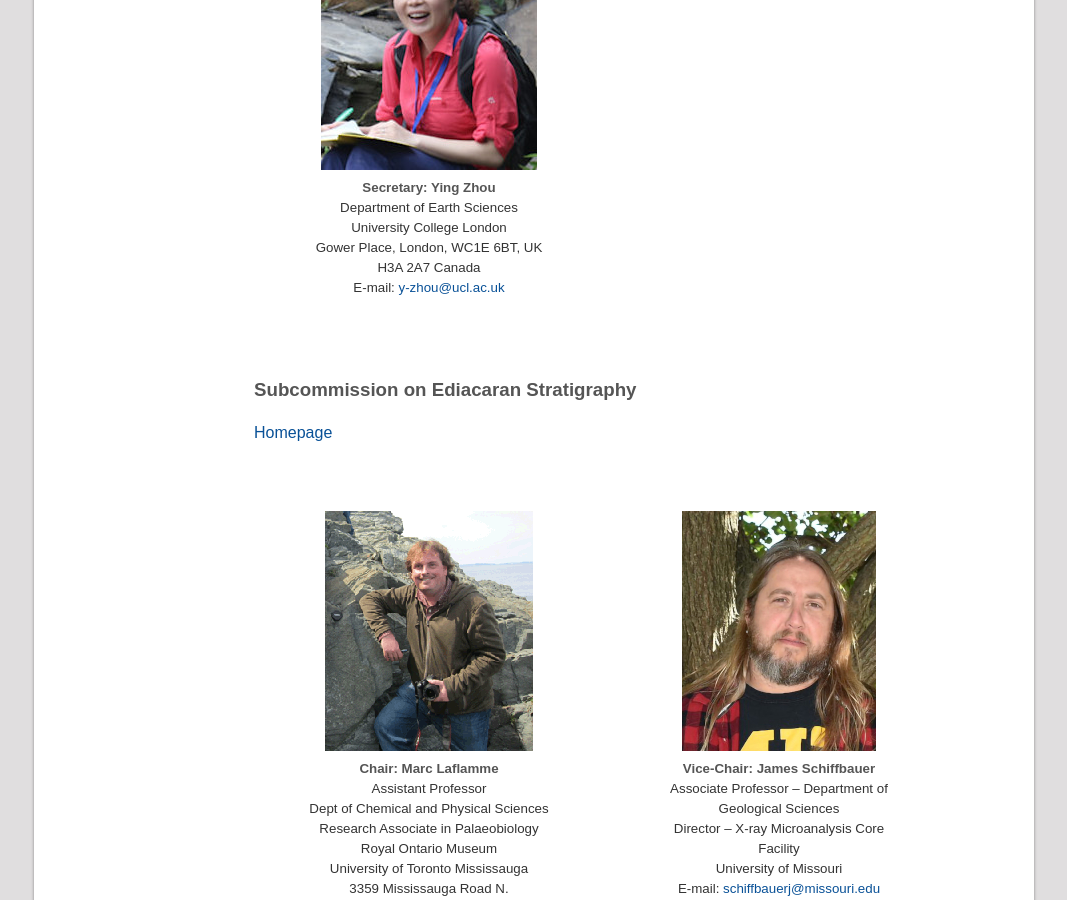
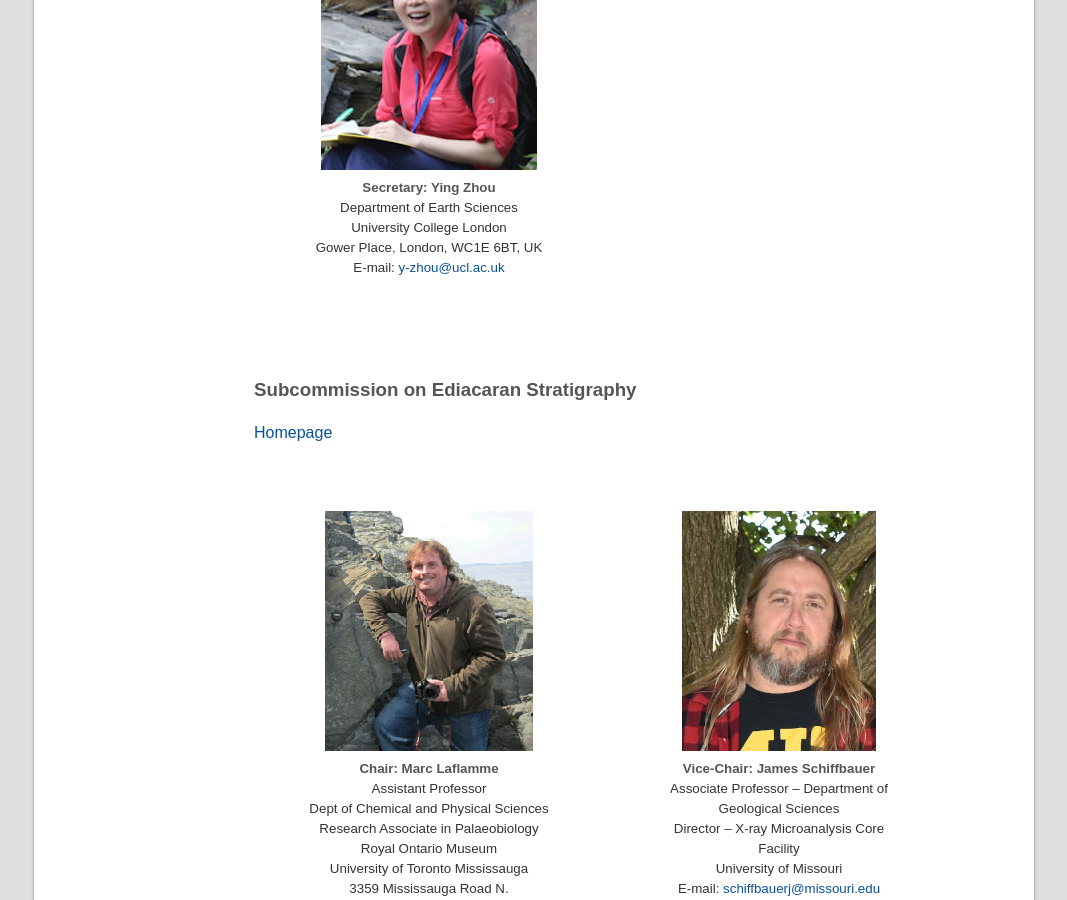
Before and after one commit to i-c-stratigraphy/i-c-stratigraphy.github.io, a Jekyll site: the page built from pages/subcommissions.md, in a window 1280 px wide and 900 px high, scrolled down 2715 px. Shown: the whole window, without its empty margins (106-1173 px from the left). Built offline with Jekyll 4.4.1, drawn with Linux system fonts in a browser that asks for light colours.

Commit message:
fiz Zhou address

```diff
--- a/pages/subcommissions.md
+++ b/pages/subcommissions.md
@@ -102,7 +102,6 @@ The seventeen subject subcommissions of ICS are:
         Department of Earth Sciences<br />
         University College London<br />
         Gower Place, London, WC1E 6BT, UK<br />
-        H3A 2A7 Canada<br />
         E-mail: <a href="mailto:y-zhou@ucl.ac.uk">y-zhou@ucl.ac.uk</a>
     </p>
 </div>
```
